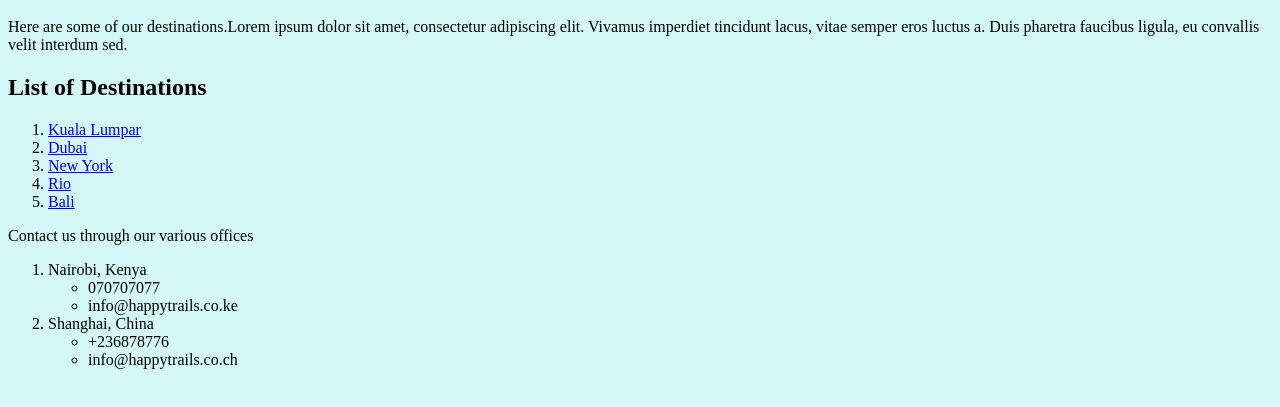
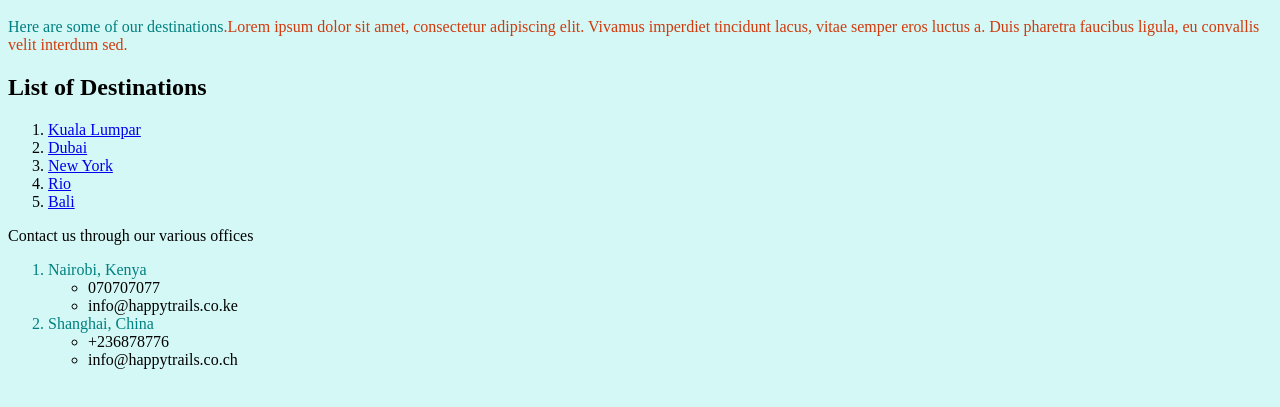
Before and after one commit to Joel-254/Travel, a plain HTML site: page index.html in a window 1280 px wide. Shown: the part 139-546 px from the top of the page. Drawn offline with Linux system fonts and the light colour scheme.

Commit message:
Divs and spans

```diff
--- a/css/styles.css
+++ b/css/styles.css
@@ -21,3 +21,9 @@ p.popular{
 h3#about{
   text-align: center;
 }
+.important{
+  color: #D2390B;
+}
+#destiny{
+  color: teal;
+}
--- a/index.html
+++ b/index.html
@@ -8,10 +8,12 @@
     <h3 id="about">About us</h3>
     <p id="about">Here at Happy Trails, your comfort is our number one priority.</p>
     <h1>Travel Destinations</h1>
-    <p id="destiny">Here are some of our destinations.Lorem ipsum dolor sit amet, consectetur
+    <div class="important">
+    <p><span id="destiny">Here are some of our destinations</span>.Lorem ipsum dolor sit amet, consectetur
        adipiscing elit. Vivamus imperdiet tincidunt lacus, vitae semper eros
        luctus a. Duis pharetra faucibus ligula, eu convallis velit interdum sed.
        </p>
+    </div>
     <h2>List of Destinations</h2>
     <ol>
       <li><a href="Kuala.html">Kuala Lumpar</a></li>
```
